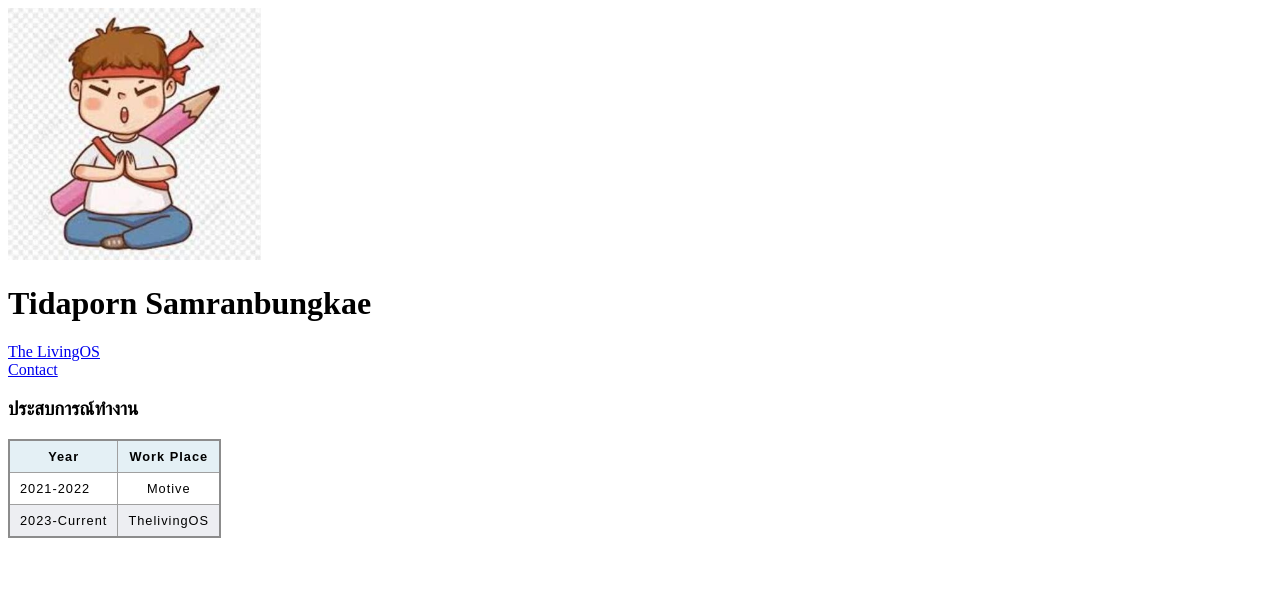
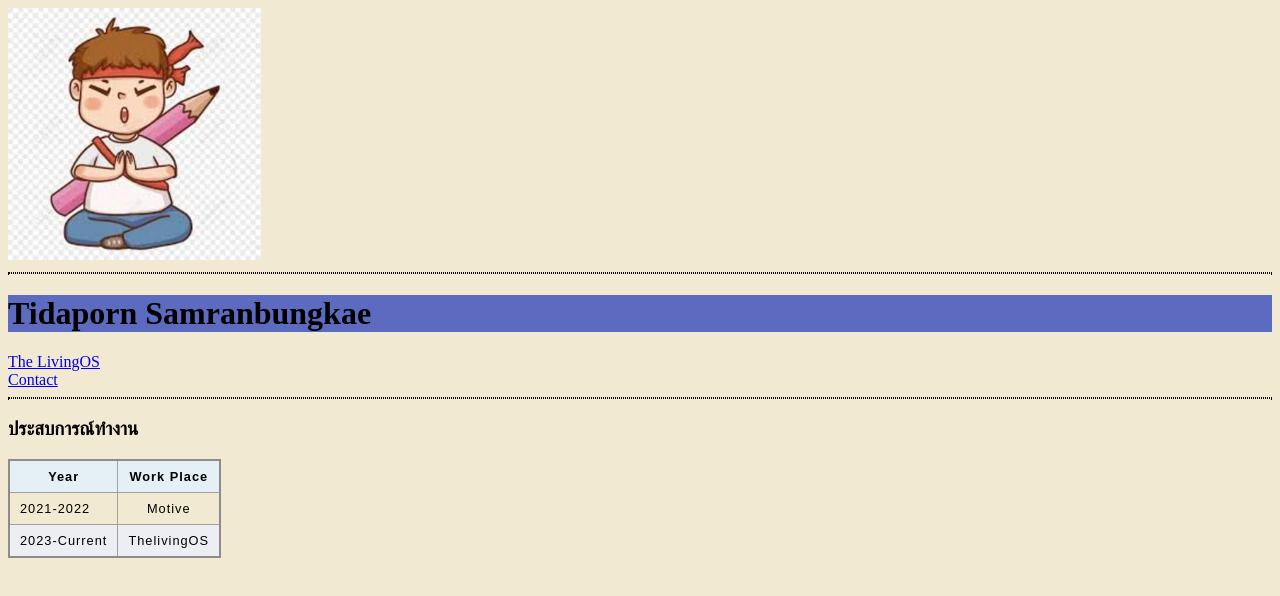
Before and after one commit to TidapornSam/Mypage2024, a plain HTML site: page index.html in a window 1280 px wide. Drawn offline with Linux system fonts and the light colour scheme.

Commit message:
เพิ่มการสร้าง css
ฝึกทำ css เบื้องต้น

```diff
--- a/index.html
+++ b/index.html
@@ -5,13 +5,25 @@
     <meta name="viewport" content="width=device-width, initial-scale=1.0">
     <title>Tidaporn</title>
     <link rel="stylesheet" href="styles.css">
+    <style>
+        body {
+            background-color: #F2E9D3;
+        }
+        hr{
+            border-style: dotted;
+            border-color: #000000;
+        }
+    </style>
 </head>
 <body>
     <img src="test.jpg" alt=""style="width: 20%; height: auto;">
-    <h1>Tidaporn Samranbungkae</h1>
+    <hr>
+    <h1 style="background-color: #5c6bc0;">Tidaporn Samranbungkae</h1>
     <a href = "https://www.thelivingos.com/en/home-new-en/"> The LivingOS </a>
     <br>
     <a href="contact.html">Contact</a>
+
+    <hr>
 
     <h3>ประสบการณ์ทำงาน</h3>
     <!--<ul>
```
